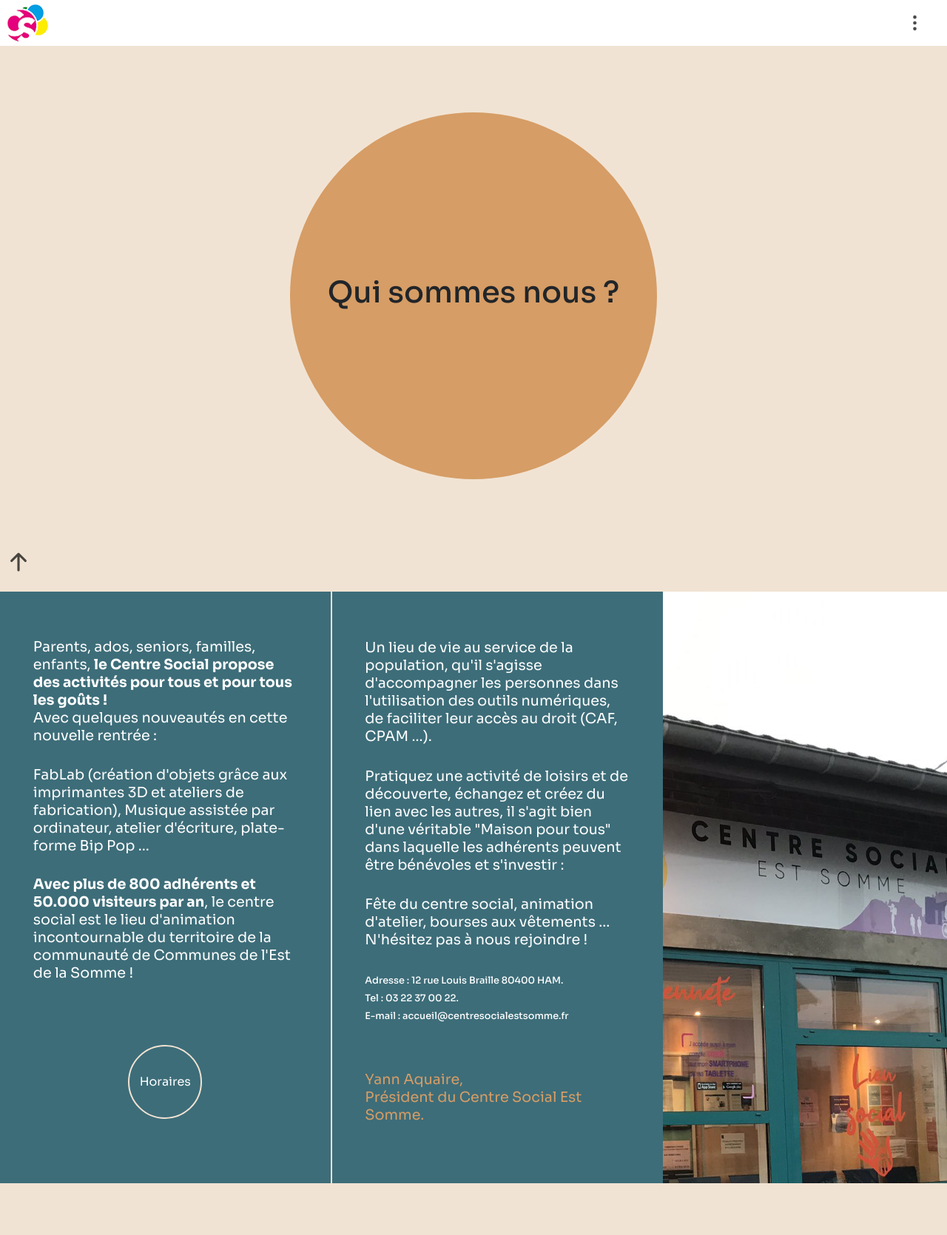
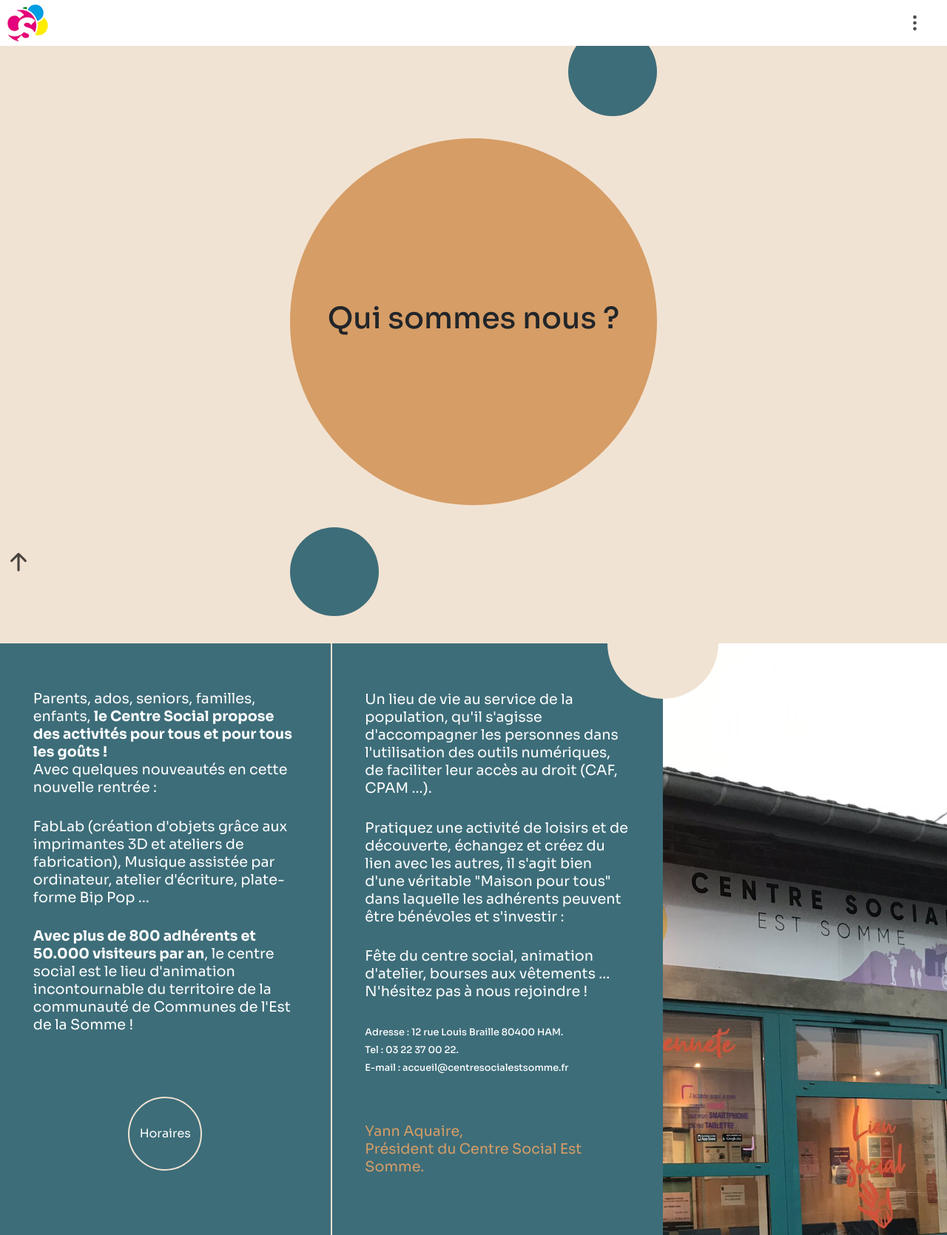
Before and after one commit to Dizth/ECF1-Studi-CSES, a PHP site: page /aboutus.html in a window 1280 px wide. Shown: the whole page at 74% size. Before the commit the page ends 1600 px from the top, so only its background shows below. Run offline with PHP 8.4, Linux system fonts and the light colour scheme; style sheets or scripts are compiled from the project's sources.

Commit message:
rollback, Heroku won't apply any change on the About page header's display anymore ...

```diff
--- a/styles/AboutStyle.scss
+++ b/styles/AboutStyle.scss
@@ -3,6 +3,7 @@
 //header
 header {
     @include flex(100%, 100vh, center, center);
+    min-height: 870px;
     & .bubble {
         @include flex(50vw, 50vw, center, center);
         @include maxWidthHeight(31rem, 31rem);
--- a/styles/Mediaqueries/mediaqueries.scss
+++ b/styles/Mediaqueries/mediaqueries.scss
@@ -16,14 +16,15 @@
     }
 }
 
-@media screen and (max-height: 870px) { //header(About)
-    .ball {
-        display: none;
-    }
-    header > .bubble::before, header > .bubble::after {
-        display: none;
-    }
-}
+//header(About) - mit en commentaire car pour une raison inconnue Heroku ne prends pas en compte ce changement ...
+// @media screen and (max-height: 870px) {
+//     .ball {
+//         display: none;
+//     }
+//     header > .bubble::before, header > .bubble::after {
+//         display: none;
+//     }
+// }
 
 @media screen and (min-width: 768px) {
     .menu-list > li{ //menu
```
